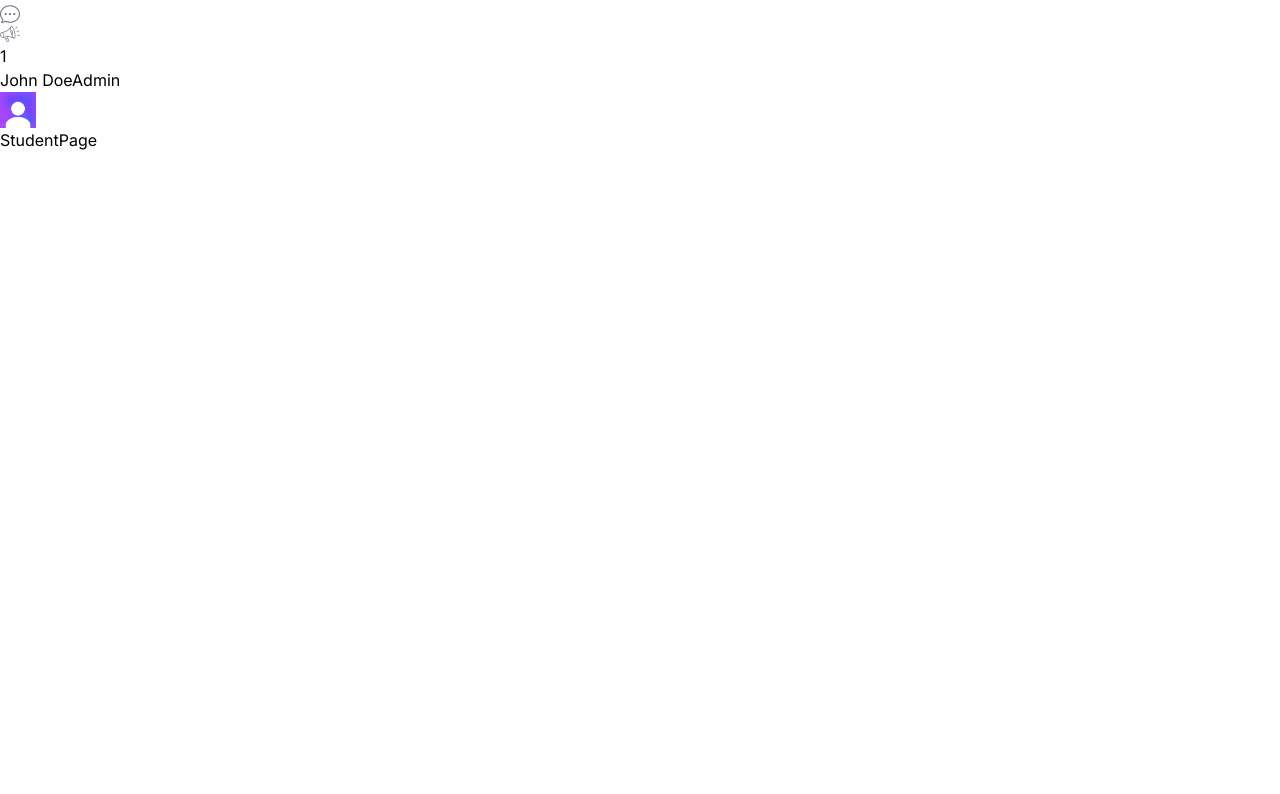
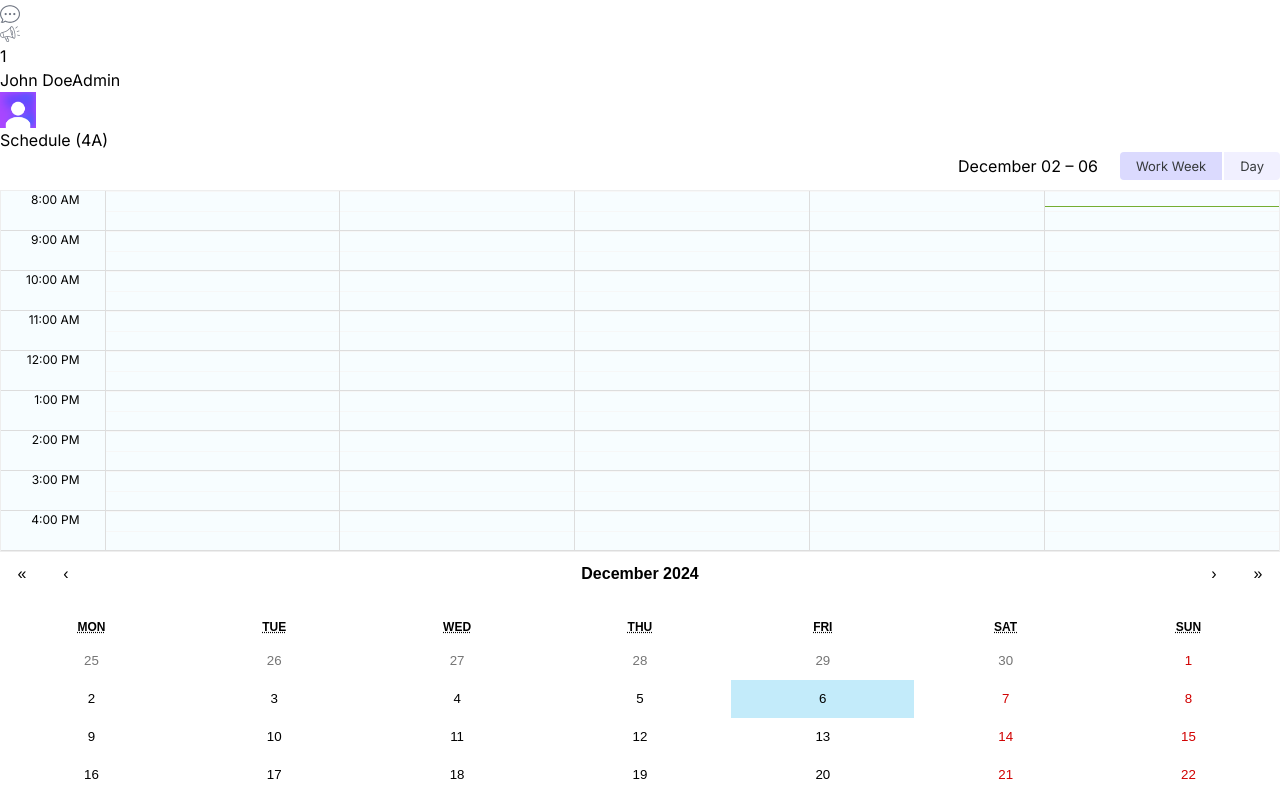
Before and after one commit to chetali-1004/dashboard, a Next.js app in the folder dashboard-frontend/: page /student in a window 1280 px wide. Shown: the part 886-1680 px from the top of the page. Before the commit the page ends 1038 px from the top, so only its background shows below. Built offline with nearby package versions, Linux system fonts and the light colour scheme.

Commit message:
student page ready

```diff
--- a/dashboard-frontend/package.json
+++ b/dashboard-frontend/package.json
@@ -9,8 +9,11 @@
     "lint": "next lint"
   },
   "dependencies": {
+    "@types/react-big-calendar": "^1.16.0",
+    "moment": "^2.30.1",
     "next": "15.0.3",
     "react": "19.0.0-rc-66855b96-20241106",
+    "react-big-calendar": "^1.16.3",
     "react-calendar": "^5.1.0",
     "react-dom": "19.0.0-rc-66855b96-20241106",
     "recharts": "^2.14.1"
--- a/dashboard-frontend/src/app/(dashboard)/student/page.tsx
+++ b/dashboard-frontend/src/app/(dashboard)/student/page.tsx
@@ -1,4 +1,24 @@
+import EventCalendar from "@/components/EventCalendar";
+import Announcements from "@/components/Announcements";
+import BigCalendar from "@/components/BigCalendar";
+
 const StudentPage = () => {
-  return <div>StudentPage</div>;
+  return (
+    <div className="p-4 flex gap-4 flex-col xl:flex-row">
+      {/* LEFT */}
+      <div className="w-full xl:w-2/3">
+        <div className="h-full bg-white p-4 rounded-md">
+          <h1 className="text-xl font-semibold">Schedule (4A)</h1>
+          <BigCalendar />
+        </div>
+      </div>
+
+      {/* RIGHT  */}
+      <div className="w-full xl:w-1/3 flex flex-col gap-8">
+        <EventCalendar />
+        <Announcements />
+      </div>
+    </div>
+  );
 };
 export default StudentPage;
--- a/dashboard-frontend/src/app/globals.css
+++ b/dashboard-frontend/src/app/globals.css
@@ -16,3 +16,93 @@
 .react-calendar__navigation__label__labelText {
   font-weight: 600;
 }
+
+.rbc-btn-group:first-child {
+  display: none !important;
+}
+
+.rbc-toolbar-label {
+  text-align: right !important;
+  padding: 0 20px !important;
+}
+
+.rbc-btn-group:last-child {
+  font-size: 13px !important;
+}
+
+.rbc-btn-group:last-child button {
+  border: none !important;
+  background-color: #f1f0ff !important;
+  margin-left: 2px !important;
+}
+
+.rbc-toolbar button.rbc-active {
+  background-color: #dbdafe !important;
+  box-shadow: none !important;
+}
+
+.rbc-time-view {
+  border-color: #eee !important;
+}
+
+.rbc-time-header {
+  display: none !important;
+}
+
+.rbc-time-content {
+  border: none !important;
+}
+
+.rbc-time-gutter.rbc-time-column {
+  font-size: 12px !important;
+}
+
+.rbc-time-gutter.rbc-time-column .rbc-timeslot-group {
+  padding: 0 20px !important;
+}
+
+.rbc-timeslot-group {
+  background-color: #f7fdff !important;
+}
+
+.rbc-day-slot {
+  font-size: 14px !important;
+}
+
+.rbc-event {
+  border: none !important;
+  color: black !important;
+  padding: 10px !important;
+  margin: 10px !important;
+  width: 99% !important;
+}
+
+.rbc-event:nth-child(1) {
+  background-color: #e2f8ff !important;
+}
+.rbc-event:nth-child(2) {
+  background-color: #fefce8 !important;
+}
+.rbc-event:nth-child(2) {
+  background-color: #f2f1ff !important;
+}
+.rbc-event:nth-child(4) {
+  background-color: #fdf2fb !important;
+}
+.rbc-event:nth-child(5) {
+  background-color: #e2f8ff !important;
+}
+.rbc-event:nth-child(6) {
+  background-color: #fefce8 !important;
+}
+.rbc-event:nth-child(7) {
+  background-color: #f2f1ff !important;
+}
+.rbc-event:nth-child(8) {
+  background-color: #fdf2fb !important;
+}
+
+.rbc-event-label {
+  color: gray !important;
+  margin-bottom: 5px !important;
+}
--- /dev/null
+++ b/dashboard-frontend/src/components/BigCalendar.tsx
@@ -0,0 +1,40 @@
+"use client";
+import { Calendar, momentLocalizer, View, Views } from "react-big-calendar";
+import moment from "moment";
+import { calendarEvents } from "@/lib/data";
+import "react-big-calendar/lib/css/react-big-calendar.css";
+import { useState, useEffect } from "react";
+
+const localizer = momentLocalizer(moment);
+
+const BigCalendar = () => {
+  const [isMounted, setIsMounted] = useState(false);
+  const [view, setView] = useState<View>(Views.WORK_WEEK);
+
+  useEffect(() => {
+    setIsMounted(true);
+  }, []);
+
+  const handleOnChangeView = (selectedView: View) => {
+    setView(selectedView);
+  };
+  return (
+    <div className="h-[98%]">
+      {isMounted && (
+        <Calendar
+          localizer={localizer}
+          events={calendarEvents}
+          startAccessor="start"
+          endAccessor="end"
+          views={["work_week", "day"]}
+          view={view}
+          onView={handleOnChangeView}
+          min={new Date(2025, 1, 0, 8, 0, 0)}
+          max={new Date(2025, 1, 0, 17, 0, 0)}
+        />
+      )}
+    </div>
+  );
+};
+
+export default BigCalendar;
--- a/dashboard-frontend/src/lib/data.ts
+++ b/dashboard-frontend/src/lib/data.ts
@@ -920,143 +920,143 @@
   {
     title: "Math",
     allDay: false,
-    start: new Date(2024, 7, 12, 8, 0),
-    end: new Date(2024, 7, 12, 8, 45),
+    start: new Date(2024, 11, 12, 8, 0),
+    end: new Date(2024, 11, 12, 8, 45),
+  },
+  // {
+  //   title: "English",
+  //   allDay: false,
+  //   start: new Date(2024, 11, 8, 9, 0),
+  //   end: new Date(2024, 11, 8, 9, 45),
+  // },
+  // {
+  //   title: "Biology",
+  //   allDay: false,
+  //   start: new Date(2024, 11, 12, 10, 0),
+  //   end: new Date(2024, 11, 12, 10, 45),
+  // },
+  {
+    title: "Physics",
+    allDay: false,
+    start: new Date(2024, 11, 12, 11, 0),
+    end: new Date(2024, 11, 12, 11, 45),
+  },
+  // {
+  //   title: "Chemistry",
+  //   allDay: false,
+  //   start: new Date(2024, 11, 12, 13, 0),
+  //   end: new Date(2024, 11, 12, 13, 45),
+  // },
+  {
+    title: "History",
+    allDay: false,
+    start: new Date(2024, 11, 12, 14, 0),
+    end: new Date(2024, 11, 12, 14, 45),
   },
   {
     title: "English",
     allDay: false,
-    start: new Date(2024, 7, 12, 9, 0),
-    end: new Date(2024, 7, 12, 9, 45),
+    start: new Date(2024, 11, 13, 9, 0),
+    end: new Date(2024, 11, 13, 9, 45),
   },
   {
     title: "Biology",
     allDay: false,
-    start: new Date(2024, 7, 12, 10, 0),
-    end: new Date(2024, 7, 12, 10, 45),
+    start: new Date(2024, 11, 13, 10, 0),
+    end: new Date(2024, 11, 13, 10, 45),
   },
   {
     title: "Physics",
     allDay: false,
-    start: new Date(2024, 7, 12, 11, 0),
-    end: new Date(2024, 7, 12, 11, 45),
-  },
-  {
-    title: "Chemistry",
-    allDay: false,
-    start: new Date(2024, 7, 12, 13, 0),
-    end: new Date(2024, 7, 12, 13, 45),
-  },
-  {
-    title: "History",
-    allDay: false,
-    start: new Date(2024, 7, 12, 14, 0),
-    end: new Date(2024, 7, 12, 14, 45),
-  },
-  {
-    title: "English",
-    allDay: false,
-    start: new Date(2024, 7, 13, 9, 0),
-    end: new Date(2024, 7, 13, 9, 45),
-  },
-  {
-    title: "Biology",
-    allDay: false,
-    start: new Date(2024, 7, 13, 10, 0),
-    end: new Date(2024, 7, 13, 10, 45),
-  },
-  {
-    title: "Physics",
-    allDay: false,
-    start: new Date(2024, 7, 13, 11, 0),
-    end: new Date(2024, 7, 13, 11, 45),
+    start: new Date(2024, 11, 13, 11, 0),
+    end: new Date(2024, 11, 13, 11, 45),
   },
 
   {
     title: "History",
     allDay: false,
-    start: new Date(2024, 7, 13, 14, 0),
-    end: new Date(2024, 7, 13, 14, 45),
+    start: new Date(2024, 11, 13, 14, 0),
+    end: new Date(2024, 11, 13, 14, 45),
   },
   {
     title: "Math",
     allDay: false,
-    start: new Date(2024, 7, 14, 8, 0),
-    end: new Date(2024, 7, 14, 8, 45),
+    start: new Date(2024, 11, 10, 8, 0),
+    end: new Date(2024, 11, 10, 8, 45),
   },
   {
     title: "Biology",
     allDay: false,
-    start: new Date(2024, 7, 14, 10, 0),
-    end: new Date(2024, 7, 14, 10, 45),
+    start: new Date(2024, 11, 10, 10, 0),
+    end: new Date(2024, 11, 10, 10, 45),
   },
 
   {
     title: "Chemistry",
     allDay: false,
-    start: new Date(2024, 7, 14, 13, 0),
-    end: new Date(2024, 7, 14, 13, 45),
+    start: new Date(2024, 11, 9, 13, 0),
+    end: new Date(2024, 11, 9, 13, 45),
   },
-  {
-    title: "History",
-    allDay: false,
-    start: new Date(2024, 7, 14, 14, 0),
-    end: new Date(2024, 7, 13, 14, 45),
-  },
+  // {
+  //   title: "History",
+  //   allDay: false,
+  //   start: new Date(2024, 11, 9, 14, 0),
+  //   end: new Date(2024, 11, 9, 14, 45),
+  // },
   {
     title: "English",
     allDay: false,
-    start: new Date(2024, 7, 15, 9, 0),
-    end: new Date(2024, 7, 15, 9, 45),
+    start: new Date(2024, 11, 12, 9, 0),
+    end: new Date(2024, 11, 12, 9, 45),
   },
-  {
-    title: "Biology",
-    allDay: false,
-    start: new Date(2024, 7, 15, 10, 0),
-    end: new Date(2024, 7, 15, 10, 45),
-  },
+  // {
+  //   title: "Biology",
+  //   allDay: false,
+  //   start: new Date(2024, 11, 11, 10, 0),
+  //   end: new Date(2024, 11, 11, 10, 45),
+  // },
   {
     title: "Physics",
     allDay: false,
-    start: new Date(2024, 7, 15, 11, 0),
-    end: new Date(2024, 7, 15, 11, 45),
+    start: new Date(2024, 11, 8, 11, 0),
+    end: new Date(2024, 11, 8, 11, 45),
   },
 
   {
     title: "History",
     allDay: false,
-    start: new Date(2024, 7, 15, 14, 0),
-    end: new Date(2024, 7, 15, 14, 45),
+    start: new Date(2024, 11, 8, 14, 0),
+    end: new Date(2024, 11, 8, 14, 45),
   },
   {
     title: "Math",
     allDay: false,
-    start: new Date(2024, 7, 16, 8, 0),
-    end: new Date(2024, 7, 16, 8, 45),
+    start: new Date(2024, 11, 11, 8, 0),
+    end: new Date(2024, 11, 11, 8, 45),
   },
   {
     title: "English",
     allDay: false,
-    start: new Date(2024, 7, 16, 9, 0),
-    end: new Date(2024, 7, 16, 9, 45),
+    start: new Date(2024, 11, 11, 9, 0),
+    end: new Date(2024, 11, 11, 9, 45),
   },
 
   {
     title: "Physics",
     allDay: false,
-    start: new Date(2024, 7, 16, 11, 0),
-    end: new Date(2024, 7, 16, 11, 45),
+    start: new Date(2024, 11, 11, 11, 0),
+    end: new Date(2024, 11, 11, 11, 45),
   },
   {
     title: "Chemistry",
     allDay: false,
-    start: new Date(2024, 7, 16, 13, 0),
-    end: new Date(2024, 7, 16, 13, 45),
+    start: new Date(2024, 11, 12, 13, 0),
+    end: new Date(2024, 11, 12, 13, 45),
   },
   {
     title: "History",
     allDay: false,
-    start: new Date(2024, 7, 16, 14, 0),
-    end: new Date(2024, 7, 16, 14, 45),
+    start: new Date(2024, 11, 9, 14, 0),
+    end: new Date(2024, 11, 9, 14, 45),
   },
 ];
```
Also changed, not shown: 1 other file (tests, documents, lock files or other folders).
